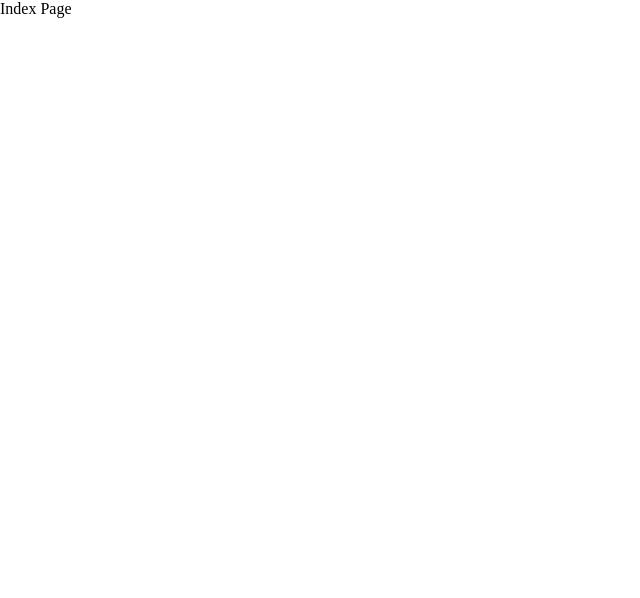
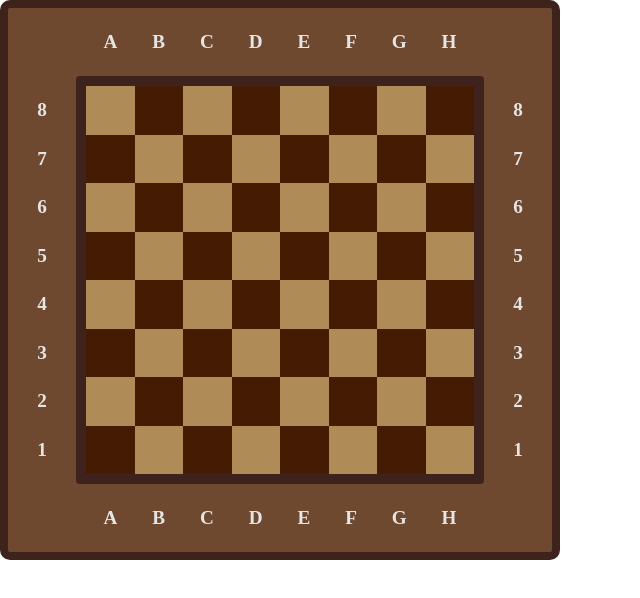
Before and after one commit to Zweihundertelf/chess, a Next.js app: page / in a window 1280 px wide. Shown: the top 598 px of the page, without its empty margins (0-640 px from the left). Built offline with nearby package versions, Linux system fonts and the light colour scheme.

Commit message:
create board

```diff
--- a/app/page.tsx
+++ b/app/page.tsx
@@ -1,5 +1,7 @@
+import Board from '../components/board/Board';
+
 const IndexPage = () => {
-  return <div>Index Page</div>;
+  return <Board width={35} />;
 };
 
 export default IndexPage;
--- /dev/null
+++ b/components/board/Board.tsx
@@ -0,0 +1,35 @@
+'use client';
+import React, { HTMLAttributes } from 'react';
+
+import styles from './board.module.scss';
+
+const vertical: string[] = ['1', '2', '3', '4', '5', '6', '7', '8'].reverse();
+const horizontal: string[] = ['A', 'B', 'C', 'D', 'E', 'F', 'G', 'H'];
+
+const renderDescription = (description: string[]) => {
+  return description.map((desc: string, i: number) => <span key={i}>{desc}</span>);
+};
+
+const getChessboardField = (fieldIndex: number) => (fieldIndex % 2 !== 0 ? styles.blackField : styles.whiteField);
+
+interface BoardInterface extends HTMLAttributes<HTMLDivElement> {
+  width: number;
+}
+
+const Board = ({ width, ...props }: BoardInterface) => {
+  return (
+    <div {...props} className={[styles.chessboard, props.className].join(' ')} style={{ width: `${width}rem` }}>
+      <React.Fragment>
+        <div className={[styles.description, styles.descriptionHorizontal].join(' ')}>{renderDescription(horizontal)}</div>
+        <div className={[styles.description, styles.descriptionVertical].join(' ')}>{renderDescription(vertical)}</div>
+      </React.Fragment>
+      <div className={styles.board}>{horizontal.map((_, h) => vertical.map((_, v) => <div className={getChessboardField(h + v)} key={h + v * 8}></div>))}</div>
+      <React.Fragment>
+        <div className={[styles.description, styles.descriptionHorizontal].join(' ')}>{renderDescription(horizontal)}</div>
+        <div className={[styles.description, styles.descriptionVertical].join(' ')}>{renderDescription(vertical)}</div>
+      </React.Fragment>
+    </div>
+  );
+};
+
+export default Board;
--- /dev/null
+++ b/components/board/board.module.scss
@@ -0,0 +1,50 @@
+$blackField: #461b04;
+$whiteField: #af8b58;
+
+.chessboard {
+  position: relative;
+  display: grid;
+  grid-template-columns: 1fr 6fr 1fr;
+  grid-template-rows: 1fr 6fr 1fr;
+  background-color: #6e482f;
+  border: 8px solid #3d231b;
+  border-radius: 10px;
+  aspect-ratio: 1 / 1;
+  user-select: none;
+  cursor: default;
+
+  .description {
+    display: grid;
+    place-items: center;
+    font-weight: bolder;
+    color: #e5e5e5;
+    font-size: larger;
+
+    &.descriptionVertical {
+      margin: 10px 0;
+      grid-row: 2;
+    }
+    &.descriptionHorizontal {
+      margin: 0 10px;
+      grid-column: 2;
+      grid-auto-flow: column;
+    }
+  }
+}
+
+.board {
+  position: relative;
+  display: grid;
+  grid-row: 2;
+  grid-template-columns: repeat(8, 1fr);
+  grid-template-rows: repeat(8, 1fr);
+  border: 0.625rem solid #3d231b;
+  border-radius: 0.25rem;
+}
+
+.whiteField {
+  background-color: $whiteField;
+}
+.blackField {
+  background-color: $blackField;
+}
```
